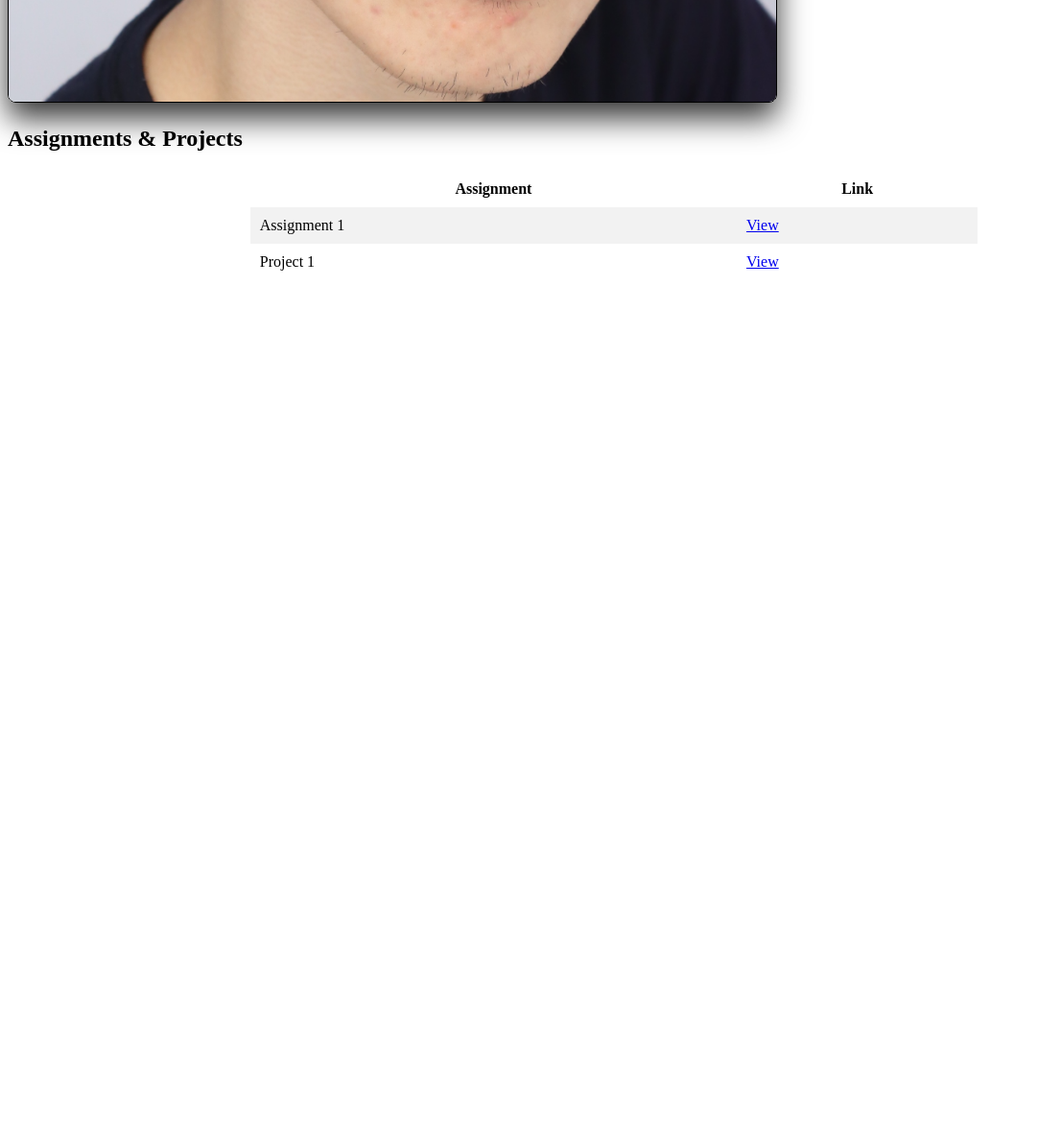
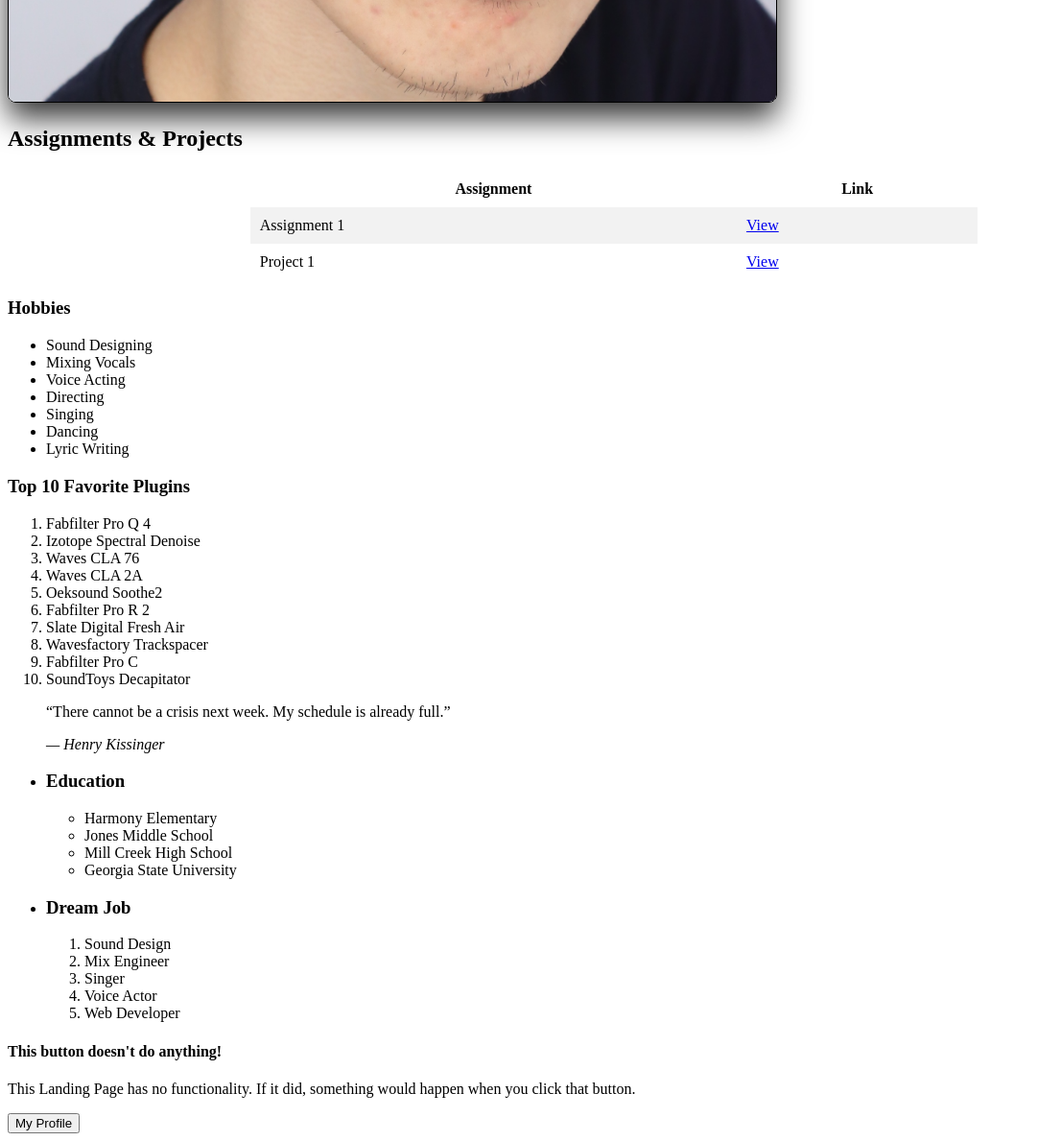
Before and after one commit to ThomasNVu/gsu-personal-web, a plain HTML site: page index2.html in a window 1280 px wide. Shown: the part 937-2126 px from the top of the page at 96% size, without its empty margins (0-1082 px from the left). Before the commit the page ends 1237 px from the top, so only its background shows below. Drawn offline with Linux system fonts and the light colour scheme.

Commit message:
Add Education, Quote and linkedin html

```diff
--- a/index2.html
+++ b/index2.html
@@ -22,7 +22,7 @@
         </nav>
     </header>
 
-    <!-- Hero -->
+    <!-- Profile -->
 
     <section id="profile">
         <article>
@@ -38,7 +38,7 @@
 
     <!-- Projects -->
 
-    <section>
+    <section id="project">
         <h2>Assignments & Projects</h2>
         <table>
             <tr>
@@ -56,6 +56,88 @@
         </table>
     </section>
 
+    <!-- Hobby -->
+
+    <section id="hobby">
+        <div class="left">
+            <h3>Hobbies</h3>
+            <ul>
+                <li>Sound Designing</li>
+                <li>Mixing Vocals</li>
+                <li>Voice Acting</li>
+                <li>Directing</li>
+                <li>Singing</li>
+                <li>Dancing</li>
+                <li>Lyric Writing</li>
+            </ul>
+        </div>
+
+        <div class="right">
+            <h3>Top 10 Favorite Plugins</h3>
+            <ol>
+                <li>Fabfilter Pro Q 4</li>
+                <li>Izotope Spectral Denoise</li>
+                <li>Waves CLA 76</li>
+                <li>Waves CLA 2A</li>
+                <li>Oeksound Soothe2</li>
+                <li>Fabfilter Pro R 2</li>
+                <li>Slate Digital Fresh Air</li>
+                <li>Wavesfactory Trackspacer</li>
+                <li>Fabfilter Pro C</li>
+                <li>SoundToys Decapitator</li>
+            </ol>
+        </div>
+    </section>
+
+    <!-- Quote -->
+
+    <section id="quote">
+        <blockquote>
+            <p>&ldquo;There cannot be a crisis next week. My schedule is already full.&rdquo;</p>
+            <cite>&mdash; Henry Kissinger</cite>
+        </blockquote>
+    </section>
+
+    <!-- Education -->
+
+    <section id="education">
+        <ul>
+            <li>
+                <h3>Education</h3>
+                <ul>
+                    <li>Harmony Elementary</li>
+                    <li>Jones Middle School</li>
+                    <li>Mill Creek High School</li>
+                    <li>Georgia State University</li>
+                </ul>
+            </li>
+
+            <li>
+                <h3>Dream Job</h3>
+                <ol>
+                    <li>Sound Design</li>
+                    <li>Mix Engineer</li>
+                    <li>Singer</li>
+                    <li>Voice Actor</li>
+                    <li>Web Developer</li>
+                </ol>
+            </li>
+        </ul>
+    </section>
+
+    <section id="linkedin">
+        <article>
+            <div>
+                <h4>This button doesn't do anything!</h4>
+                <p>This Landing Page has no functionality.
+                    If it did, something would happen when
+                    you click that button.</p>
+            </div>
+            <div>
+                <button>My Profile</button>
+            </div>
+        </article>
+    </section>
 
 </body>
 </html>
```
